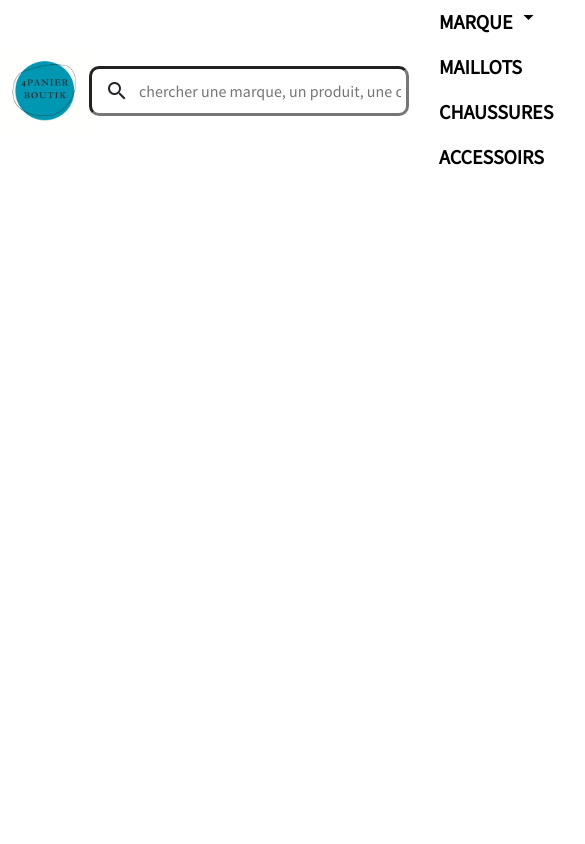
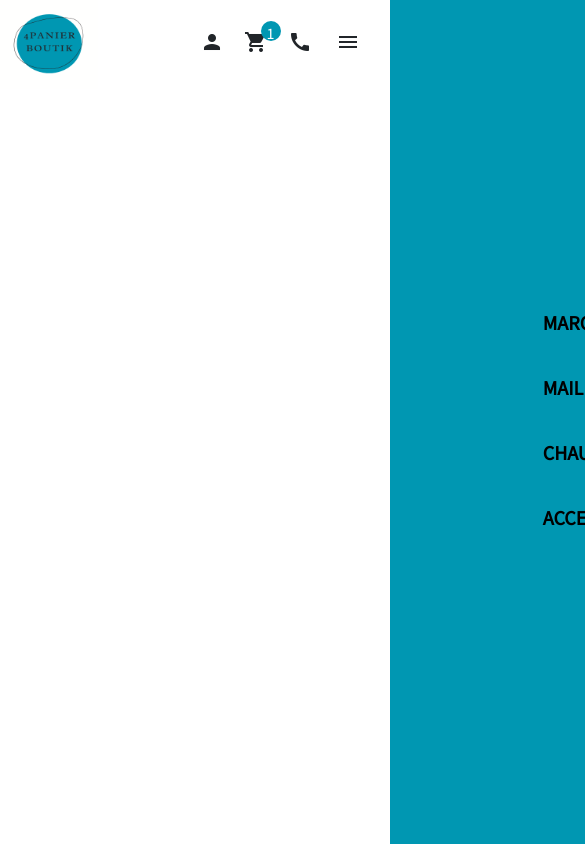
Before and after one commit to Kaji17/4Panier_Boutik, an Angular app: page / in a window 390 px wide. Shown: the top 844 px of the page, 585 px wide, since content can reach past the window. Built offline with nearby package versions, Linux system fonts and the light colour scheme.

Commit message:
finish header and respnsive design

```diff
--- a/src/app/header/header.component.html
+++ b/src/app/header/header.component.html
@@ -1,13 +1,14 @@
 <header>
-  <nav>
+  <nav (scroll)="onScroll()" [ngClass]="navBarFixed?'fixed':'nofixed'">
     <img src="../../assets/Logo_4panierBoutik.png" alt="Logo 4panier boutik" class="logo">
+    <div class="nav-link" [class.menuClass]="menuVariable">
       <div class="search-content">
         <span class="material-icons search">search</span>
         <input type="text" placeholder="chercher une marque, un produit, une catégorie">
       </div>
       <ul>
         <li>
-             <a href="#"> MARQUE <span class="material-icons">arrow_drop_down</span></a>
+          <a> MARQUE <span class="material-icons">arrow_drop_down</span></a>
           <ul class="dropdown">
             <li><a href="#">NIKE</a></li>
             <li><a href="#">ADIDAS</a></li>
@@ -19,12 +20,14 @@
         <li><a href="#">CHAUSSURES</a></li>
         <li><a href="#">ACCESSOIRS</a></li>
       </ul>
+    </div>
     <div class="items">
       <div *ngIf="nbrCmd>0" class="nbrCart">{{ nbrCmd }}</div>
       <span class="material-icons">person</span>
       <span class="material-icons">shopping_cart</span>
       <span class="material-icons">call</span>
     </div>
+    <span class="material-icons menu" #menu  (click)="openMenu()">{{  iconBtn }}</span>
   </nav>
 
 </header>
--- a/src/app/header/header.component.scss
+++ b/src/app/header/header.component.scss
@@ -3,10 +3,12 @@
   margin: 0px;
 }
 
+
 nav {
   display: flex;
   align-items: center;
   justify-content: space-evenly;
+  background-color: #ffffff;
 }
 
 .logo {
@@ -107,3 +109,72 @@ li a{
   right: 39%;
     top: -9px;
 }
+.nav-link{
+  display: flex;
+  align-items: center;
+}
+
+.menu{
+  display: none;
+  position: absolute;
+  top: 30px;
+  right: 30px;
+  z-index: 999;
+}
+
+.fixed{
+  position: fixed;
+  width: 100%;
+  transition: 0.2s linear;
+  top: 0px;
+  box-shadow: 0px 4px 4px rgba(0, 0, 0, 0.25);
+}
+.nofixed{
+  position: static;
+  transition: 0.2s linear;
+  top: -50px;
+
+}
+@media screen and (max-width:1218px){
+  nav{
+    justify-content: flex-start;
+  }
+  .menu{
+    display: block;
+  }
+  .nav-link {
+    position: fixed;
+    width: 100%;
+    background-color: #0097B2;
+    z-index: 998;
+    height: 100vh;
+    top: 0px;
+    right: -100%;
+    display: flex;
+    justify-content: center;
+    >ul{
+
+      display: flex;
+      flex-direction: column;
+      >li{
+        margin: 10px 0px;
+      }
+    }
+  }
+  .items{
+    position: absolute;
+    top: 30px;
+    right: 58px;
+  }
+  .search-content{
+    display: none;
+  }
+  ul li a:hover {
+    color: black;
+  }
+  .menuClass{
+    right: 0px;
+    transition: 0.4s ease-in-out;
+  }
+
+}
--- a/src/app/header/header.component.ts
+++ b/src/app/header/header.component.ts
@@ -1,4 +1,4 @@
-import { Component, OnInit } from '@angular/core';
+import { Component, OnInit, HostListener} from '@angular/core';
 
 @Component({
   selector: 'app-header',
@@ -6,12 +6,38 @@ import { Component, OnInit } from '@angular/core';
   styleUrls: ['./header.component.scss']
 })
 export class HeaderComponent implements OnInit {
+  @HostListener('window:scroll', ['$event']) onScroll(){
+    if(window.scrollY>100){
+      this.navBarFixed = true;
+    }else{
+      this.navBarFixed = false
+    }
+  }
 
-  public nbrCmd!: number
+  public nbrCmd!: number;
+
+  iconBtn!: string;
+  menuVariable: boolean =false;
+
+  navBarFixed: boolean = false;
+
+  openMenu(){
+    if(this.menuVariable == true){
+      this.menuVariable = false;
+      this.iconBtn = "menu";
+    }else{
+      this.menuVariable = true;
+      this.iconBtn = "close";
+    }
+  }
+
+
   constructor() { }
 
   ngOnInit(): void {
     this.nbrCmd = 1;
+    this.iconBtn = "menu"
   }
 
+
 }
```
Lines whose indentation alone changed are shown as unchanged.
